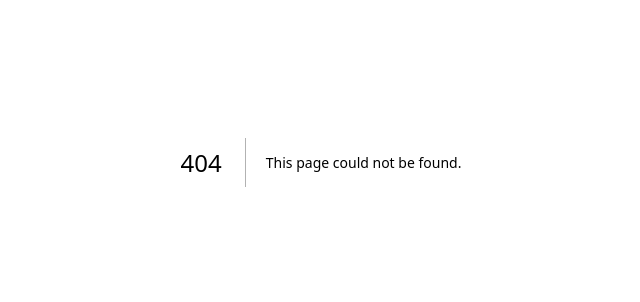
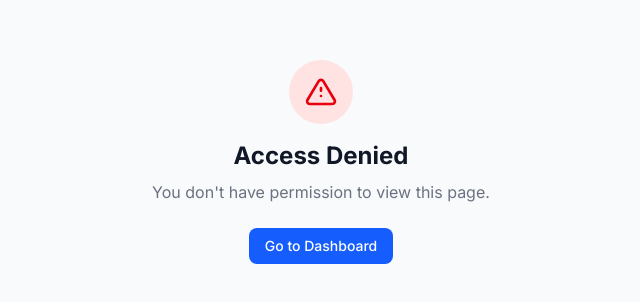
Before and after one commit to amninderprinxe/School-ERP, a Next.js app: page /unauthorized in a window 1280 px wide. Before the commit this address had no page. Shown: the part 238-540 px from the top of the page, without its empty margins (319-959 px from the left). Built offline with nearby package versions, Linux system fonts and the light colour scheme.

Commit message:
Add files via upload

```diff
--- /dev/null
+++ b/src/app/unauthorized/page.tsx
@@ -0,0 +1,35 @@
+import Link from "next/link";
+
+export default function UnauthorizedPage() {
+  return (
+    <div className="min-h-screen flex items-center justify-center bg-gray-50">
+      <div className="text-center max-w-md px-4">
+        <div className="inline-flex items-center justify-center w-16 h-16 bg-red-100 rounded-full mb-4">
+          <svg
+            className="w-8 h-8 text-red-600"
+            fill="none"
+            stroke="currentColor"
+            viewBox="0 0 24 24"
+          >
+            <path
+              strokeLinecap="round"
+              strokeLinejoin="round"
+              strokeWidth={2}
+              d="M12 9v2m0 4h.01M10.29 3.86L1.82 18a2 2 0 001.71 3h16.94a2 2 0 001.71-3L13.71 3.86a2 2 0 00-3.42 0z"
+            />
+          </svg>
+        </div>
+        <h1 className="text-2xl font-bold text-gray-900 mb-2">Access Denied</h1>
+        <p className="text-gray-500 mb-6">
+          You don&apos;t have permission to view this page.
+        </p>
+        <Link
+          href="/"
+          className="inline-flex items-center px-4 py-2 bg-blue-600 text-white text-sm font-medium rounded-lg hover:bg-blue-700 transition"
+        >
+          Go to Dashboard
+        </Link>
+      </div>
+    </div>
+  );
+}
```
